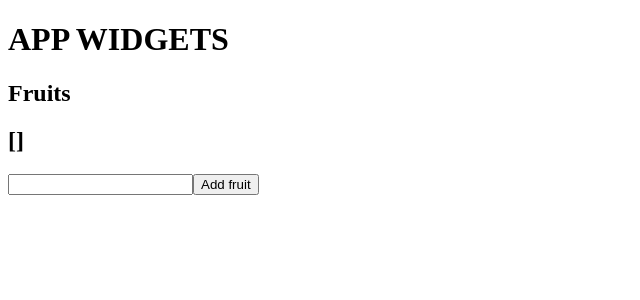
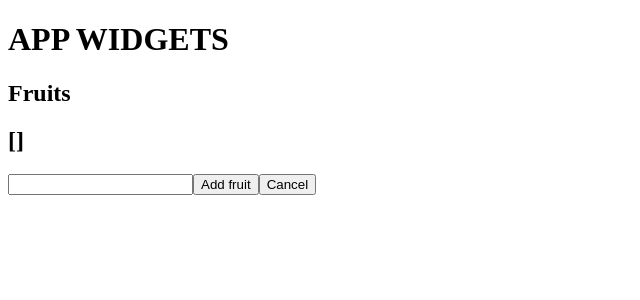
Before and after one commit to innadech/vue-widgets, a Vue app: page / in a window 1280 px wide. Shown: the top 300 px of the page, without its empty margins (0-640 px from the left). Built offline with nearby package versions, Linux system fonts and the light colour scheme.

Commit message:
Refactored: component FruitSubmitter

```diff
--- a/src/components/fruit-widget/FruitSubmitter.vue
+++ b/src/components/fruit-widget/FruitSubmitter.vue
@@ -11,7 +11,7 @@ export default {
   methods: {
     handleClickButton() {
       if (this.fruit !== '') {
-        this.$emit('fruit-submitted', this.fruit)
+        this.$emit('fruit-submitted', this.fruit.toLowerCase())
         this.fruit = ''
       }
       this.$refs.elInput.focus()
@@ -28,7 +28,9 @@ export default {
       v-bind:value="fruit"
       v-on:input="fruit = $event.target.value"
       v-on:keypress.enter="handleClickButton"
+      v-on:keydown.esc="fruit = ''"
     />
     <button v-on:click="handleClickButton">Add fruit</button>
+    <button v-on:click="fruit = ''">Cancel</button>
   </div>
 </template>
```
